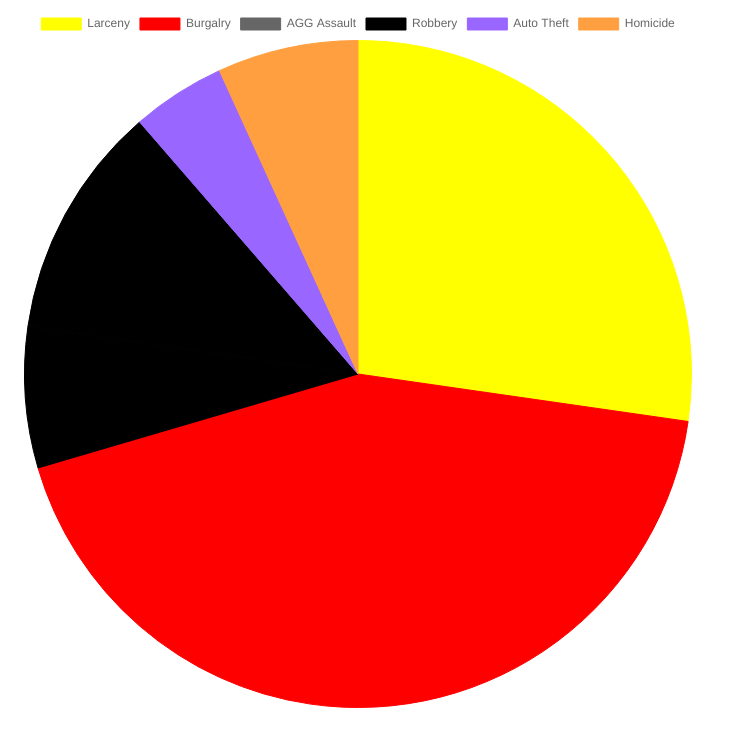
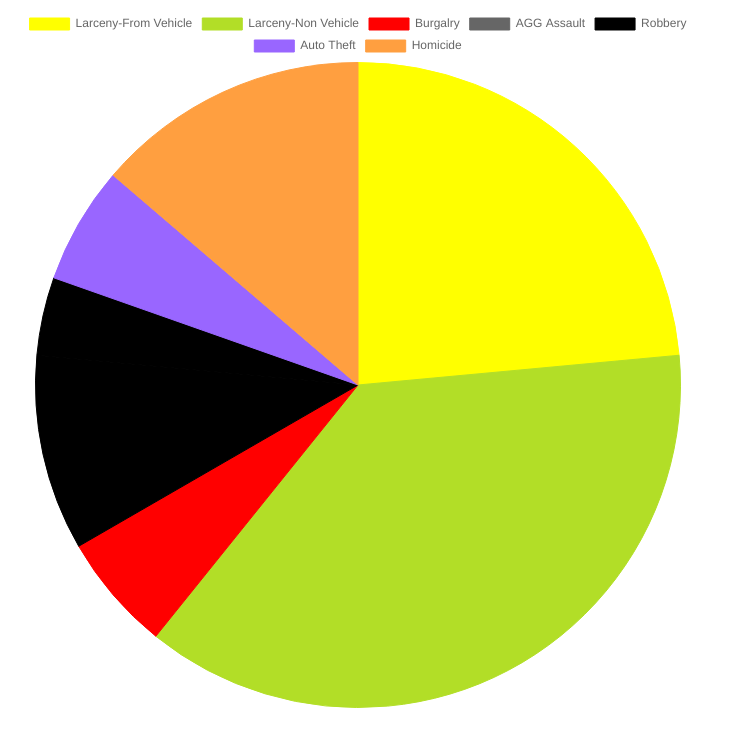
Before and after one commit to golson002/ATL-Crime-Analysis, a plain HTML site: page piechart.html in a window 1280 px wide. Shown: the whole page, without its empty margins (0-731 px from the left). Drawn offline with nearby package versions, Linux system fonts and the light colour scheme.

Commit message:
fixed labels

```diff
--- a/piechart.html
+++ b/piechart.html
@@ -26,12 +26,13 @@
 
 // Setup Block
 const data =  {
-        labels: ['Larceny', 'Burgalry', 'AGG Assault', 'Robbery', 'Auto Theft', 'Homicide'],
+        labels: ['Larceny-From Vehicle', 'Larceny-Non Vehicle', 'Burgalry', 'AGG Assault', 'Robbery', 'Auto Theft', 'Homicide'],
         datasets: [{
             label: 'Popular Crime Types',
-            data: [12, 19, 3, 5, 2, 3],
+            data: [12, 19, 3, 5, 2, 3, 7],
             backgroundColor: [
                 'rgba(255,255,0, 1)',
+                'rgba(178,222,39, 1)',
                 'rgba(255,0,0, 1)',
                 'rgba(128,0,0 1)',
                 'rgba(0,0,0, 1)',
@@ -40,6 +41,7 @@ const data =  {
             ],
             borderColor: [
                 'rgba(255,255,0, 1)',
+                'rgba(178,222,39, 1)',
                 'rgba(255,0,0, 1)',
                 'rgba(128,0,0 1)',
                 'rgba(0,0,0, 1)',
```
